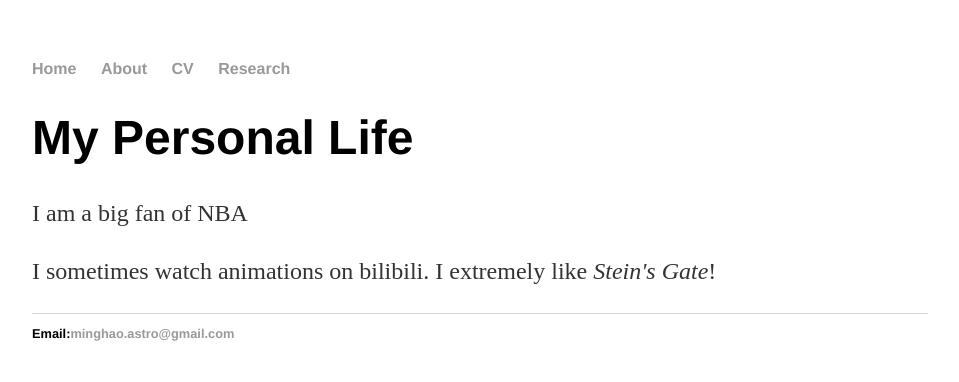
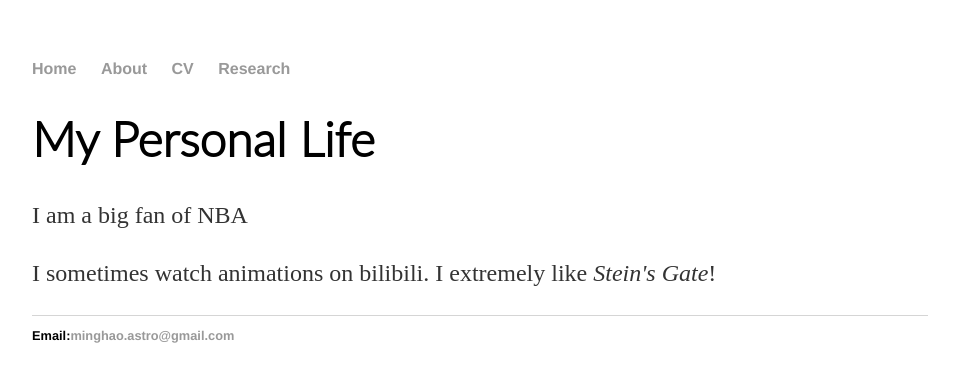
Before and after one commit to JianiDing/JianiDing.github.io, a Jekyll site: the page built from about/index.html, in a window 1280 px wide. Shown: the top 382 px of the page, without its empty margins (160-1119 px from the left). Built offline with Jekyll 4.4.1, drawn with Linux system fonts in a browser that asks for light colours.

Commit message:
Update index.html

```diff
--- a/about/index.html
+++ b/about/index.html
@@ -5,8 +5,8 @@ title: My Personal Life
 
 
 <div class="blurb">
-	<h1>{{ page.title }}</h1>
-	<p>I am a big fan of NBA
+	<h1 style="font-family:lato light">{{ page.title }}</h1>
+	<p >I am a big fan of NBA
 	</p>
 	<p> I sometimes watch animations on bilibili. I extremely like <em>Stein's Gate</em>!
 	</p>
```
